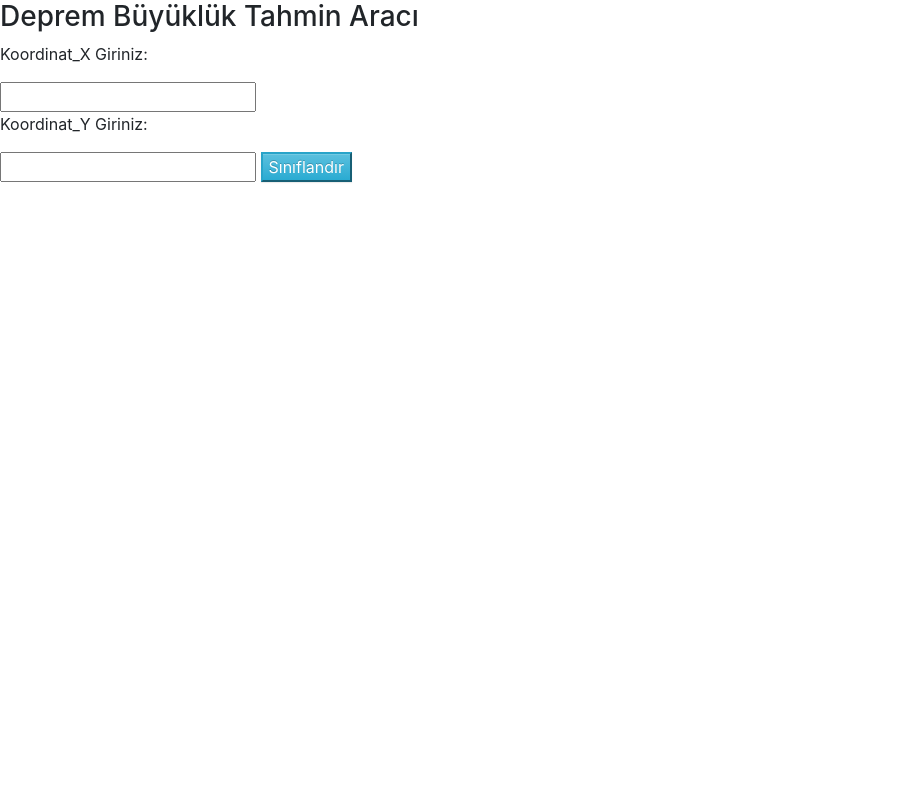
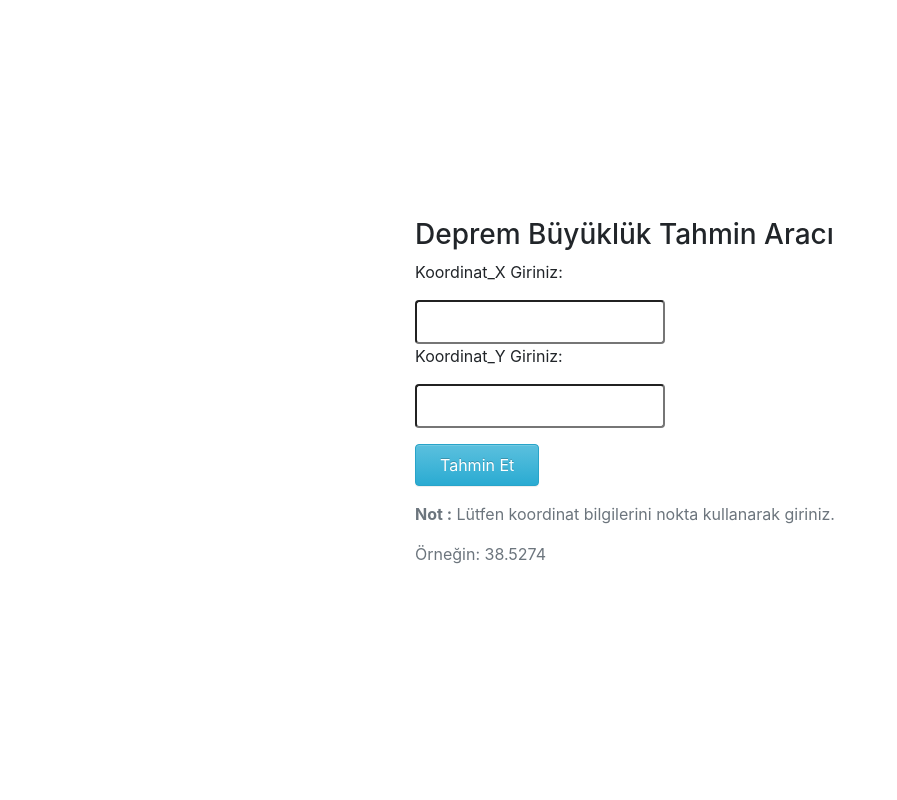
Before and after one commit to frknsgt/earthquake-prediction-model, a Flask app: page / in a window 1280 px wide. Shown: the whole page, without its empty margins (0-897 px from the left). Run offline with Flask 2, Linux system fonts and the light colour scheme; some libraries are stand-ins or nearby versions.

Commit message:
refactor: page designs revised

```diff
--- a/templates/home.html
+++ b/templates/home.html
@@ -1,25 +1,33 @@
 <!DOCTYPE html>
 <html lang="en">
   <head>
-    <meta charset="UTF-8">
+    <meta charset="UTF-8" />
     <title>Ana Sayfa</title>
-	 <link rel="stylesheet" media="screen" href="https://maxcdn.bootstrapcdn.com/bootstrap/4.0.0/css/bootstrap.min.css">
-     <link rel="stylesheet" href="https://maxcdn.bootstrapcdn.com/bootstrap/3.3.7/css/bootstrap-theme.min.css">
-     <meta name="viewport" content="width=device-width, initial-scale=1.0">
+    <link
+      rel="stylesheet"
+      media="screen"
+      href="https://maxcdn.bootstrapcdn.com/bootstrap/4.0.0/css/bootstrap.min.css"
+    />
+    <link
+      rel="stylesheet"
+      href="https://maxcdn.bootstrapcdn.com/bootstrap/3.3.7/css/bootstrap-theme.min.css"
+    />
+    <meta name="viewport" content="width=device-width, initial-scale=1.0" />
   </head>
   <body>
-
+    <div class="row" style="height: 100vh; width: 100vw;">
+      <div class="m-auto">
         <h3>Deprem Büyüklük Tahmin Aracı</h3>
-<div>
         <form action="/tahmin" method="post">
           <p>Koordinat_X Giriniz:</p>
-        <input type="text" name="koordinat1">
+          <input type="text" class="py-2 rounded" style="width: 250px;" pattern="^[0-9.]+$" name="koordinat1" required/>
           <p>Koordinat_Y Giriniz:</p>
-		<input type="text" name="koordinat2">
-        <input type="submit" class="btn-info" value="Sınıflandır">
+          <input type="text" class="py-2 rounded" style="width: 250px;" pattern="^[0-9.]+$" name="koordinat2" required/>
+          <input type="submit" class="btn btn-info d-block mt-3 px-4 py-2" value="Tahmin Et" />
         </form>
+        <p class="text-muted pb-0 mt-3"><b>Not :</b> Lütfen koordinat bilgilerini nokta kullanarak giriniz.</p>
+        <p class="text-muted pt-0">Örneğin: 38.5274</p>
       </div>
-
-
+    </div>
   </body>
 </html>
```
Also changed, not shown: templates/result.html (+23 -7 lines). Lines whose indentation alone changed are shown as unchanged.
